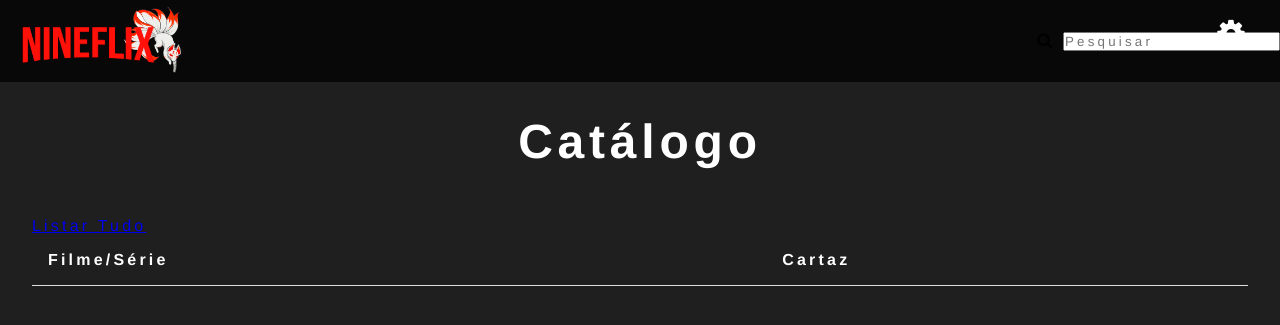
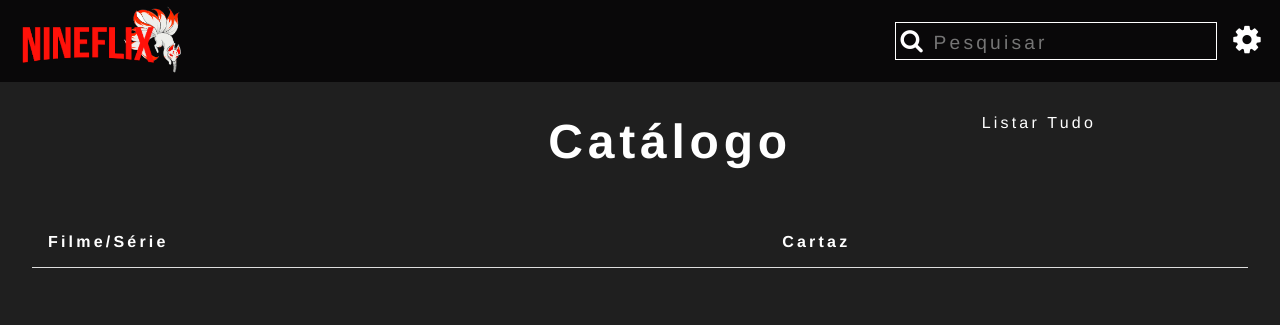
Before and after one commit to cauacampos/Projeto---Cat-logo, a Flask app: page /catalogo in a window 1280 px wide. Shown: the top 325 px of the page. Run offline with Flask 2, Linux system fonts and the light colour scheme; data that the repository does not hold is empty.

Commit message:
ideia de estilização filter

```diff
--- a/static/css/catalogo.css
+++ b/static/css/catalogo.css
@@ -22,28 +22,54 @@ nav {
     width: 100%;
 }
 
-nav a img {
+/* modicando para testar o filter //////////// */
+nav div#logo a img {
     max-width: 100%;
     width: 10rem;
     padding: 0.3rem;
     margin-left: 1rem;
 }
 
-nav a#config {
+nav div#filtro-config {
+    display: flex;
+
+}
+
+nav div#filtro-config div#filtro-filmes form div#filtro-input{
+    border: solid 1px #fff;
+    padding: .3rem;
+}
+
+nav div#filtro-config div#filtro-filmes form div#filtro-input i {
+    color: #fff;
+    font-size: 1.5rem;
+}
+
+nav div#filtro-config div#filtro-filmes form div#filtro-input input {
+    background-color: #090809;
+    color: #fff;
+    border-style: none;
+    font-size: 1.2rem;
+    outline-style: none;
+}
+
+nav div#filtro-config div#icon-config a#config {
     padding: 1rem;
     text-align: end;
     text-decoration: none;
     color: #fff;
     font-size: 2rem;
     transition: all .2s ease-out;
-    position: absolute;
+    /* position: absolute; comentei esse por não acertar na posição certa com ele*/
     top: 0;
     right: 1rem;
 }
+/* /////////// fim modicando para testar o filter */
 
-nav a#config:hover {
+nav div#filtro-config div#icon-config a#config:hover {
     color: #F40000;
 }
+
 
 /* nav ul {
     display: flex;
@@ -64,19 +90,37 @@ nav ul li a:hover {
     color: #F40000;
 } */
 
+
+
 section#catalogo {
     max-width: 100%;
     padding: 2rem;
     overflow-x: auto;
 }
 
-section#catalogo h3 {
-    text-align: center;
+
+/* modificando para o filter //////////// */
+section#catalogo div#title-lista{
+    display: flex;
+    justify-content: center;
+}
+
+section#catalogo div#title-lista h3 {
+    width: 50%;
+    text-align: right;
     color: #fff;
     font-size: 3rem;
     letter-spacing: 0.3rem;
     margin-bottom: 3rem;
 }
+
+section#catalogo div#title-lista a{
+    width: 25%;
+    text-align: right;
+    text-decoration: none;
+    color: #fff;
+}
+/* ////////////// fim modificando para o filter */
 
 section#catalogo table {
     border-collapse: collapse;
```
